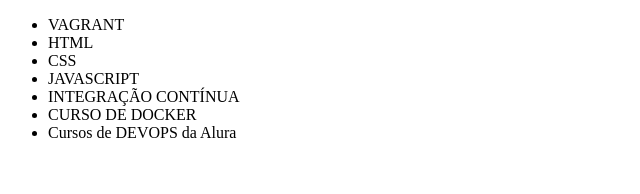
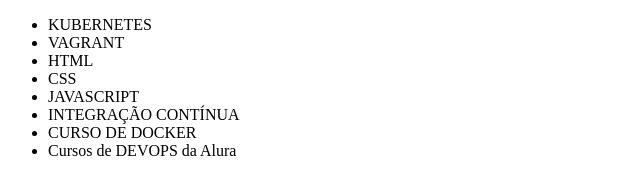
Before and after one commit to Brerreira/Git-Compass, a plain HTML site: page index.html in a window 1280 px wide. Shown: the whole page, without its empty margins (0-640 px from the left). Drawn offline with Linux system fonts and the light colour scheme.

Commit message:
Curso kubernetes

```diff
--- a/index.html
+++ b/index.html
@@ -8,6 +8,7 @@
 </head>
 <body>
     <ul>
+        <li>KUBERNETES</li>
         <li>VAGRANT</li>
         <li>HTML</li>
         <li>CSS</li>
```
